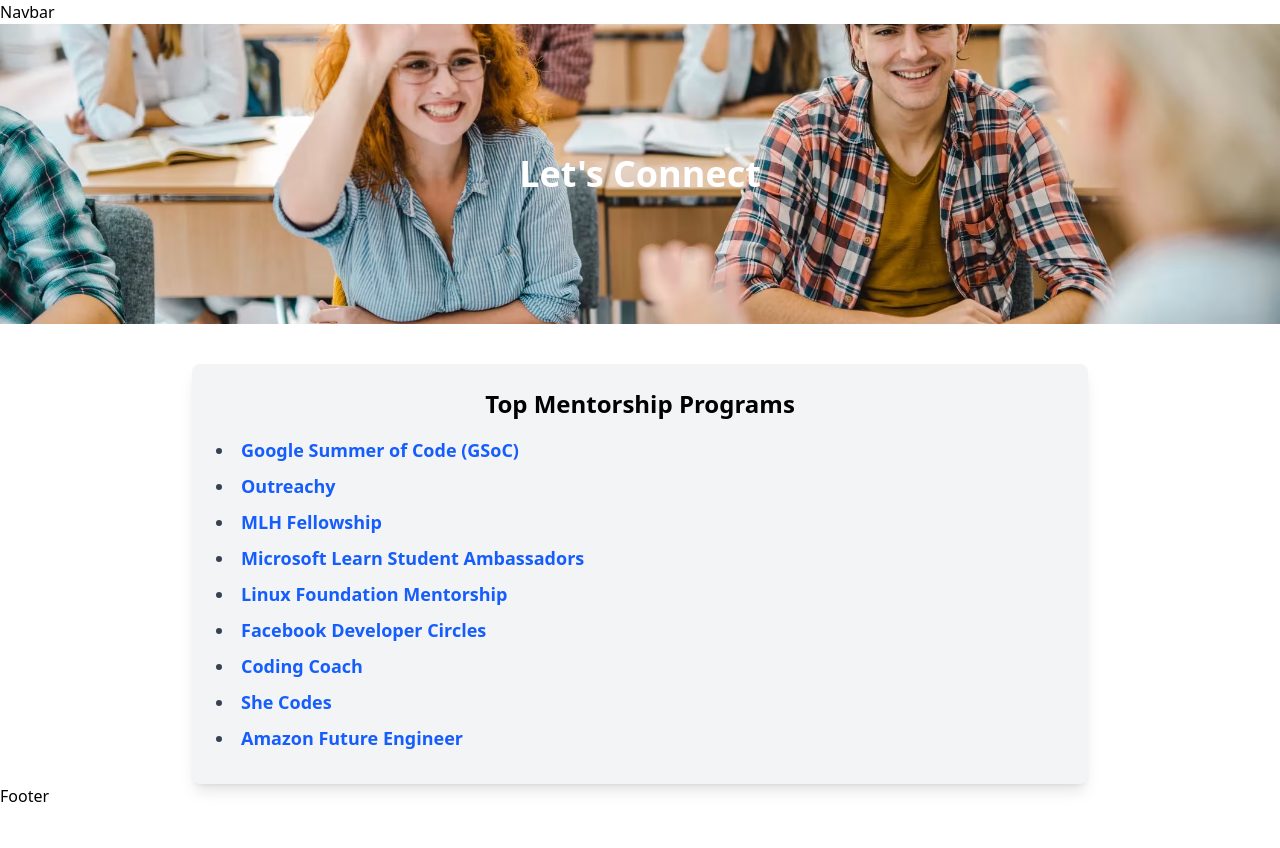
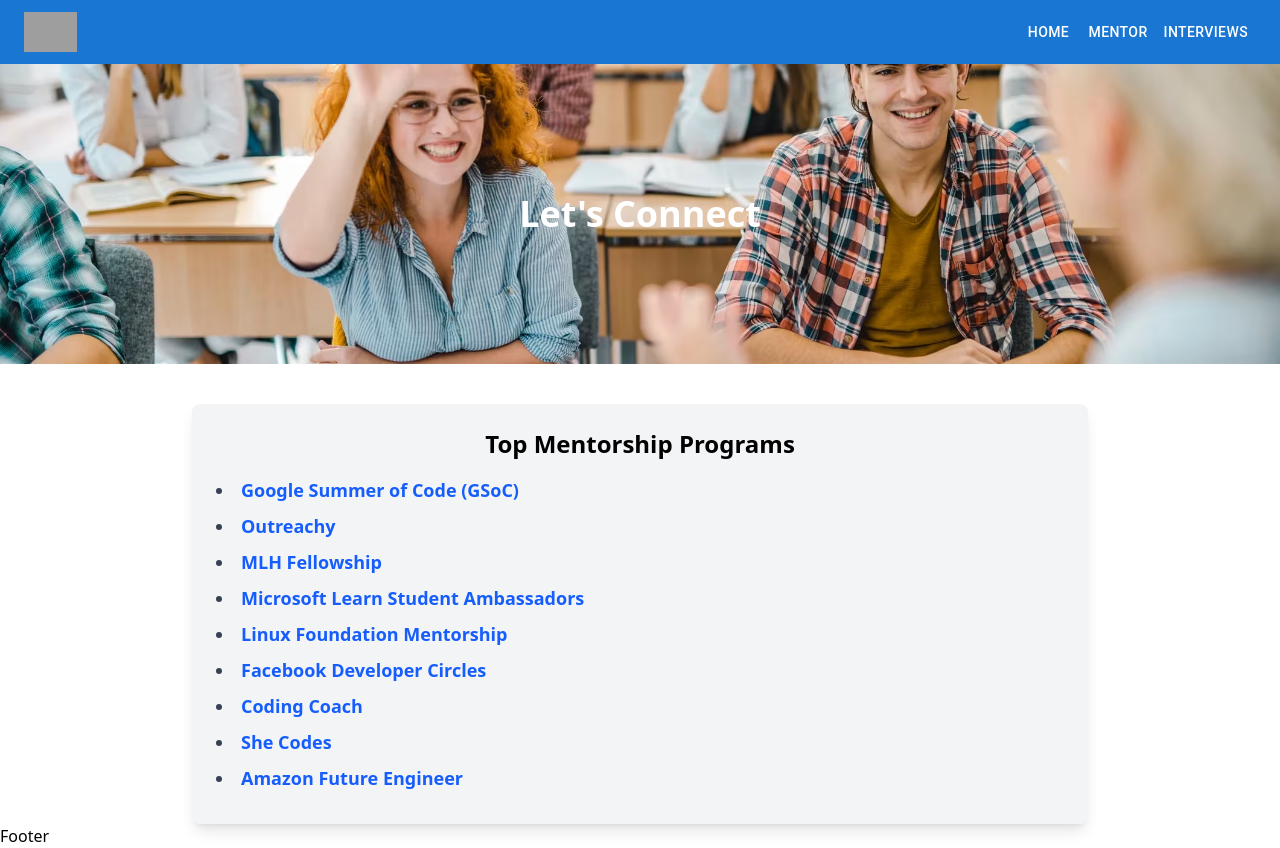
Before and after one commit to Bpitorg/Alumni_Management_Project_Frontend, a React (Vite) app: page /mentor-page in a window 1280 px wide. Before the commit the page ends 808 px from the top, so only its background shows below. Built offline with nearby package versions, Linux system fonts and the light colour scheme; grey boxes are pictures that could not be loaded; a web font is replaced by a local one.

Commit message:
Added Interviews ans navbar

```diff
--- a/package.json
+++ b/package.json
@@ -12,6 +12,7 @@
   "dependencies": {
     "@emotion/react": "^11.14.0",
     "@emotion/styled": "^11.14.0",
+    "@mui/icons-material": "^6.4.4",
     "@mui/material": "^6.4.2",
     "@tailwindcss/vite": "^4.0.1",
     "react": "^18.3.1",
--- a/src/App.jsx
+++ b/src/App.jsx
@@ -13,6 +13,7 @@ import MentorshipPage from './pages/mentorship/MentorshipPage'
 import AchievementsListings from './pages/achievements/AchievementsListings'
 import AddAchievement from './pages/achievements/AddAchievement'
 import IndividualAchievement from './pages/achievements/IndividualAchievement'
+import Interview_Listing from './pages/interviews/Interview_Listing'
 
 const App = () => {
   return (
@@ -30,6 +31,7 @@ const App = () => {
       <Route path="/all-achievements" element={<AchievementsListings/>}/>
       <Route path="/add-achievement" element={<AddAchievement/>}/>
       <Route path="/achievement/id" element={<IndividualAchievement/>}/>
+      <Route path="/all-interviews" element={<Interview_Listing/>}/>
     </Routes>
   )
 }
--- a/src/common-components/Navbar.jsx
+++ b/src/common-components/Navbar.jsx
@@ -1,9 +1,42 @@
-import React from 'react'
+import React from "react";
+import { AppBar, Toolbar, Button, IconButton } from "@mui/material";
+import MenuIcon from "@mui/icons-material/Menu";
+import { useNavigate } from "react-router-dom";
 
-const Navbar = () => {
+const Navbar = ({ logo, links = [] }) => {
+  const navigate = useNavigate();
+
   return (
-    <div>Navbar</div>
-  )
-}
+    <AppBar position="static" className="bg-white shadow-md">
+      <Toolbar className="flex justify-between">
+        {/* Left: Logo */}
+        <div className="flex items-center">
+          <img src={logo} alt="Logo" className="h-10 w-auto" />
+        </div>
 
-export default Navbar
+        {/* Middle: Navigation Links */}
+        <div className="hidden md:flex space-x-6">
+          {links.map((link, index) => (
+            <Button
+              key={index}
+              color="inherit"
+              className="text-gray-700 hover:text-orange-500"
+              onClick={link.onClick} // ✅ Use onClick from props
+            >
+              {link.label}
+            </Button>
+          ))}
+        </div>
+
+        {/* Right: Menu Icon (for Mobile) */}
+        <div className="md:hidden">
+          <IconButton color="inherit">
+            <MenuIcon className="text-gray-700" />
+          </IconButton>
+        </div>
+      </Toolbar>
+    </AppBar>
+  );
+};
+
+export default Navbar;
--- /dev/null
+++ b/src/constants/dummyintdata.js
@@ -0,0 +1,98 @@
+export const interviews = [
+    {
+      "id": 1,
+      "title": "Software Engineer Interview",
+      "name": "John Doe",
+      "description": "Technical interview for the position of Software Engineer.",
+      "batch": "Batch 2024",
+      "image": "https://cdn2.hubspot.net/hub/53/hubfs/image8-2.jpg?width=595&name=image8-2.jpg"
+    },
+    {
+      "id": 2,
+      "title": "Data Analyst Interview",
+      "name": "Jane Smith",
+      "description": "Interview assessing data analysis and visualization skills.",
+      "batch": "Batch 2023",
+      "image": "https://cdn2.hubspot.net/hub/53/hubfs/image8-2.jpg?width=595&name=image8-2.jpg"
+    },
+    {
+      "id": 3,
+      "title": "Product Manager Interview",
+      "name": "Michael Johnson",
+      "description": "Interview focusing on product strategy and team management.",
+      "batch": "Batch 2022",
+      "image": "https://cdn2.hubspot.net/hub/53/hubfs/image8-2.jpg?width=595&name=image8-2.jpg"
+    },
+    {
+      "id": 4,
+      "title": "Cybersecurity Analyst Interview",
+      "name": "Emily Brown",
+      "description": "Security-based interview evaluating risk assessment skills.",
+      "batch": "Batch 2025",
+      "image": "https://cdn2.hubspot.net/hub/53/hubfs/image8-2.jpg?width=595&name=image8-2.jpg"
+    },
+    {
+      "id": 5,
+      "title": "UI/UX Designer Interview",
+      "name": "David Wilson",
+      "description": "Interview focusing on user experience and interface design.",
+      "batch": "Batch 2023",
+      "image": "https://cdn2.hubspot.net/hub/53/hubfs/image8-2.jpg?width=595&name=image8-2.jpg"
+    },
+    {
+      "id": 6,
+      "title": "Machine Learning Engineer Interview",
+      "name": "Sophia Martinez",
+      "description": "Interview covering deep learning, AI, and ML algorithms.",
+      "batch": "Batch 2024",
+      "image": "https://cdn2.hubspot.net/hub/53/hubfs/image8-2.jpg?width=595&name=image8-2.jpg"
+    },
+    {
+      "id": 7,
+      "title": "Cloud Engineer Interview",
+      "name": "Daniel Lee",
+      "description": "Cloud computing and DevOps-based interview assessment.",
+      "batch": "Batch 2023",
+      "image": "https://cdn2.hubspot.net/hub/53/hubfs/image8-2.jpg?width=595&name=image8-2.jpg"
+    },
+    {
+      "id": 8,
+      "title": "Full Stack Developer Interview",
+      "name": "Olivia White",
+      "description": "Interview evaluating frontend and backend development skills.",
+      "batch": "Batch 2022",
+      "image": "https://cdn2.hubspot.net/hub/53/hubfs/image8-2.jpg?width=595&name=image8-2.jpg"
+    },
+    {
+      "id": 9,
+      "title": "Blockchain Developer Interview",
+      "name": "William Harris",
+      "description": "Interview covering blockchain protocols and smart contracts.",
+      "batch": "Batch 2024",
+      "image": "https://cdn2.hubspot.net/hub/53/hubfs/image8-2.jpg?width=595&name=image8-2.jpg"
+    },
+    {
+      "id": 10,
+      "title": "Data Scientist Interview",
+      "name": "Emma Clark",
+      "description": "Assessment of data modeling, AI, and big data analytics.",
+      "batch": "Batch 2025",
+      "image": "https://cdn2.hubspot.net/hub/53/hubfs/image8-2.jpg?width=595&name=image8-2.jpg"
+    },
+    {
+      "id": 11,
+      "title": "DevOps Engineer Interview",
+      "name": "Liam Carter",
+      "description": "CI/CD, Kubernetes, and automation-focused interview.",
+      "batch": "Batch 2023",
+      "image": "https://cdn2.hubspot.net/hub/53/hubfs/image8-2.jpg?width=595&name=image8-2.jpg"
+    },
+    {
+      "id": 12,
+      "title": "Frontend Developer Interview",
+      "name": "Ava Johnson",
+      "description": "React, Angular, and UI/UX design assessment.",
+      "batch": "Batch 2022",
+      "image": "https://cdn2.hubspot.net/hub/53/hubfs/image8-2.jpg?width=595&name=image8-2.jpg"
+    }
+  ];
--- /dev/null
+++ b/src/page-components/interviews/InterviewCard.jsx
@@ -0,0 +1,46 @@
+import React from "react";
+import {
+  Card,
+  CardContent,
+  CardMedia,
+  Typography,
+  Button
+} from "@mui/material";
+import { useNavigate } from "react-router-dom";
+
+const InterviewCard = ({ interview }) => {
+  const navigate = useNavigate();
+
+  const handleNavigate = () => {
+    navigate(`/interview/${interview.id}`);
+  };
+
+  return (
+    <Card className="shadow-lg rounded-lg">
+      <CardMedia
+        component="img"
+        height="140"
+        image={interview.image}
+        alt={interview.title}
+      />
+      <CardContent>
+        <Typography variant="h6">{interview.title}</Typography>
+        <Typography variant="subtitle1" color="textSecondary">
+          {interview.name} - {interview.batch}
+        </Typography>
+        <Typography variant="body2" className="mt-2">
+          {interview.description}
+        </Typography>
+        <Button
+          sx={{ mt: 2, borderColor: "orange", color: "orange" }}
+          variant="outlined"
+          onClick={handleNavigate}
+        >
+          Know More
+        </Button>
+      </CardContent>
+    </Card>
+  );
+};
+
+export default InterviewCard;
--- /dev/null
+++ b/src/pages/interviews/Interview_Listing.jsx
@@ -0,0 +1,53 @@
+import React, { useState } from "react";
+import { interviews } from "../../constants/dummyintdata";
+import { Pagination } from "@mui/material";
+
+import Navbar from "../../common-components/Navbar";
+import { useNavigate } from "react-router-dom";
+import InterviewCard from "../../page-components/interviews/InterviewCard";
+
+function Interview_Listing() {
+  const [page, setPage] = useState(1);
+  const interviewsPerPage = 10;
+
+  // Calculate the range of data to display
+  const startIndex = (page - 1) * interviewsPerPage;
+  const endIndex = startIndex + interviewsPerPage;
+  const paginatedInterviews = interviews.slice(startIndex, endIndex);
+  const navigate=useNavigate();
+
+  const handleChange = (event, value) => {
+    setPage(value);
+  };
+  const links=[
+    { label: "Home", onClick: () => navigate("/") },
+    { label: "Mentor", onClick: () => navigate("/mentor-page") },
+    { label: "Interviews", onClick: () => navigate("/all-interviews") },
+    { label: "Add Interview", onClick: () => navigate("/interview-form") }
+  ]
+
+
+  return (
+    <div>
+        <Navbar logo="https://media.collegedekho.com/media/img/institute/logo/1440576082.png" links={links} />
+      {/* Display Interview Cards */}
+      <div className="grid grid-cols-1 sm:grid-cols-2 lg:grid-cols-3 gap-4">
+        {paginatedInterviews.map((interview) => (
+          <InterviewCard key={interview.id} interview={interview}/>
+        ))}
+      </div>
+
+      {/* Pagination Component */}
+      <div className="flex justify-center mt-4">
+        <Pagination
+          count={Math.ceil(interviews.length / interviewsPerPage)}
+          page={page}
+          onChange={handleChange}
+          color="primary"
+        />
+      </div>
+    </div>
+  );
+}
+
+export default Interview_Listing;
--- a/src/pages/mentorship/MentorshipPage.jsx
+++ b/src/pages/mentorship/MentorshipPage.jsx
@@ -2,9 +2,11 @@ import React from 'react'
 import Navbar from '../../common-components/Navbar'
 import Mentorhsip from '../../assets/Mentorhsip.avif'
 import Footer from '../../common-components/Footer';
+import { useNavigate } from 'react-router-dom';
 
 
 function MentorshipPage() {
+  const navigate=useNavigate();
     const mentorshipPrograms = [
         { name: "Google Summer of Code (GSoC)", link: "https://summerofcode.withgoogle.com/" },
         { name: "Outreachy", link: "https://www.outreachy.org/" },
@@ -16,9 +18,15 @@ function MentorshipPage() {
         { name: "She Codes", link: "https://www.shecodes.io/" },
         { name: "Amazon Future Engineer", link: "https://www.amazonfutureengineer.com/" },
       ];
+      const links=[
+        { label: "Home", onClick: () => navigate("/") },
+      { label: "Mentor", onClick: () => navigate("/mentor-page") },
+      { label: "Interviews", onClick: () => navigate("/all-interviews") }
+
+      ]
     return (
         <>
-      <Navbar />
+       <Navbar logo="https://media.collegedekho.com/media/img/institute/logo/1440576082.png" links={links} />
       <div className="relative w-full">
         <img
           src={Mentorhsip}
```
Also changed, not shown: 1 other file (tests, documents, lock files or other folders).
